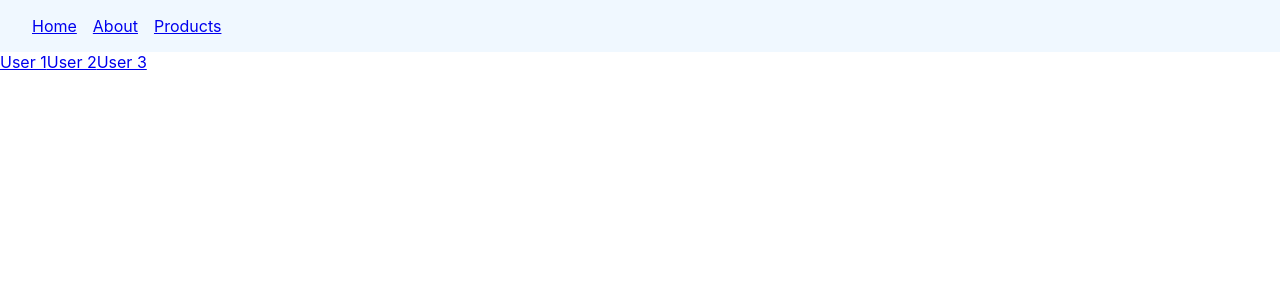
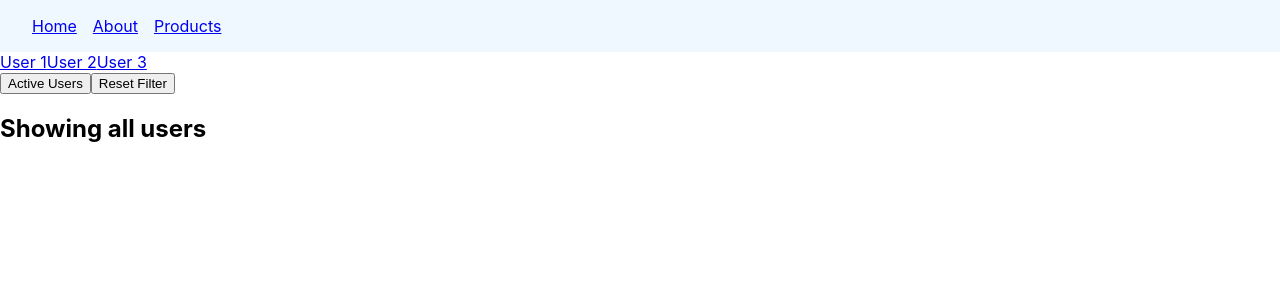
Before and after one commit to ShestakovAndrew/ReactRouterStudy, a React (Create React App) app in the folder react-router-demo/: page /users in a window 1280 px wide. Shown: the top 300 px of the page. Built offline with nearby package versions, Linux system fonts and the light colour scheme.

Commit message:
React Router Tutorial: 12 - Search Params

```diff
--- a/react-router-demo/src/components/Users.js
+++ b/react-router-demo/src/components/Users.js
@@ -1,13 +1,22 @@
 import React from 'react'
-import {Link, Outlet} from "react-router-dom";
+import {Link, Outlet, useSearchParams} from "react-router-dom";
 
 export const Users = () => {
+	const [searchParams, setSearchParams] = useSearchParams()
+	const showActiveUsers = searchParams.get('filter') === 'active'
 	return (
 		<div>
 			<Link to='1'>User 1</Link>
 			<Link to='2'>User 2</Link>
 			<Link to='3'>User 3</Link>
 			<Outlet />
+			<div>
+				<button onClick={() => setSearchParams({filter: 'active'})}>Active Users</button>
+				<button onClick={() => setSearchParams({})}>Reset Filter</button>
+			</div>
+			{
+				showActiveUsers ? (<h2>Showing active users</h2>) : (<h2>Showing all users</h2>)
+			}
 		</div>
 	)
 }
```
